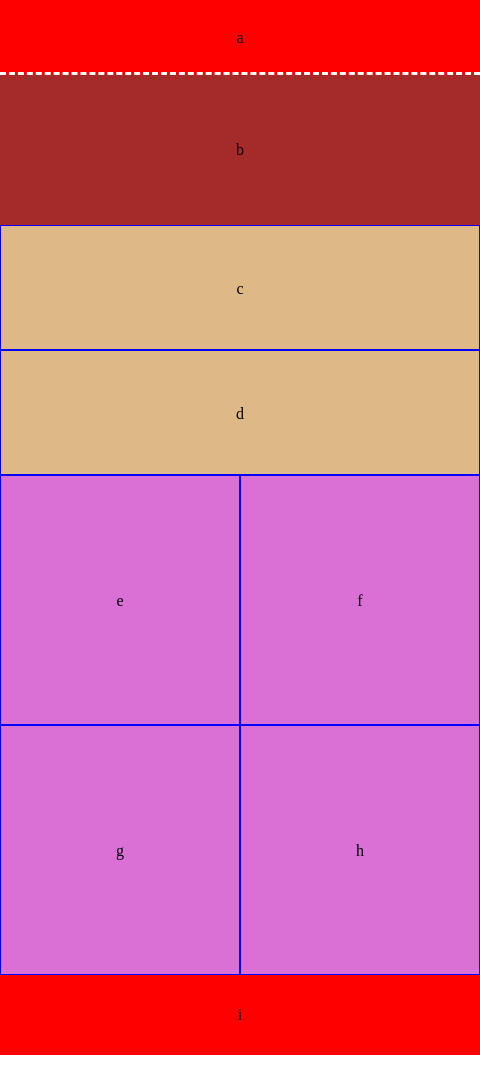
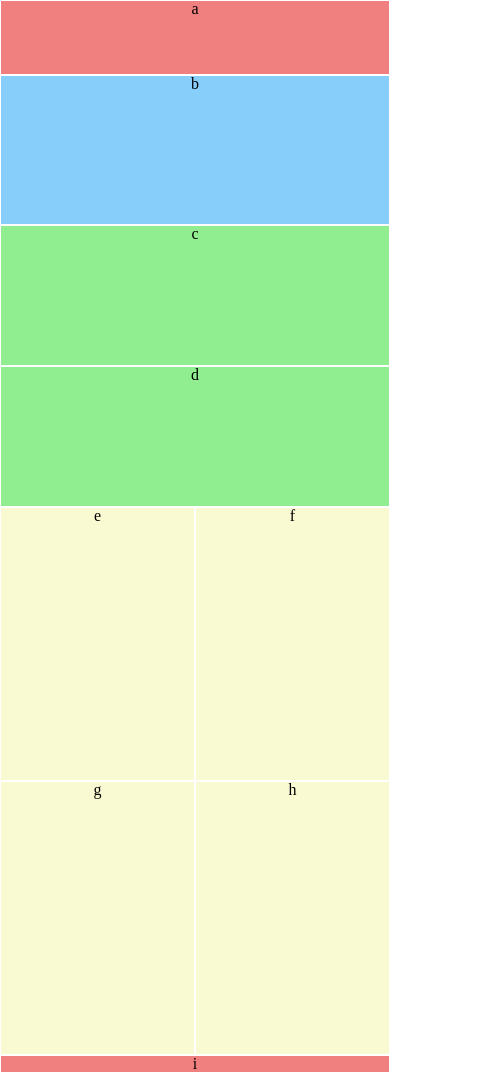
Before and after one commit to TheAgileMCB/lab-01, a plain HTML site: page index.html in a window 390 px wide. Shown: the whole page, 480 px wide, since content can reach past the window. Drawn offline with Linux system fonts and the light colour scheme.

Commit message:
mobile grid layout is acceptable. Footer won't conform to grid constraints

```diff
--- a/css/base.css
+++ b/css/base.css
@@ -4,29 +4,7 @@
 
 body {
   margin: 0 auto;
-  width: 480px;
+  min-width: 200px;
+  max-width: 480px;
+  height: 1055px;
 }
-
-h1 {
-  text-align: center;
-}
-
-header h1 {
-  line-height: 75px;
-}
-
-#site-nav h1 {
-  line-height: 150px;
-}
-
-section h1 {
-  line-height: 125px;
-}
-
-article h1 {
-  line-height: 250px;
-}
-
-footer {
-  line-height: 80px;
-}
--- /dev/null
+++ b/css/grid.css
@@ -0,0 +1,104 @@
+body {
+  display: grid;
+  grid-template-columns: 25% 25% 25% 25%;
+  grid-template-rows: 7.109004739% 14.218009478% 71.090047393% 7.582938388%;
+
+
+}
+
+.header {
+  grid-area: header;
+  background: lightcoral;
+  grid-column: 1 / 5;
+  grid-row: 1 / 2;
+}
+.nav {
+  grid-area: nav;
+  background: lightskyblue;
+  grid-column: 1 / 5;
+  grid-row: 2 / 3;
+}
+.main {
+  width: 100%;
+  display: grid;
+  grid-template-columns: 25% 25% 25% 25%;
+  grid-template-rows: 17% 17% 33% 33%;
+  grid-column: 1 / 5;
+  grid-row: 3 / 5;
+}
+
+.footer {
+  background: lightcoral;
+  grid-column: 1 / 5;
+  grid-row: 5 / 6;
+}
+
+.section{
+  background: lightgreen;
+}
+
+.article {
+  background: lightgoldenrodyellow;
+}
+
+.s1 {
+  grid-column: 1 / 5;
+  grid-row: 1 / 2;
+}
+
+.s2 {
+  grid-column: 1 / 5;
+  grid-row: 2 / 3;
+}
+
+.a1 {
+  grid-column: 1 / 3;
+  grid-row: 3 / 4;
+}
+
+.a2 {
+  grid-column: 3 / 5;
+  grid-row: 3 / 4;
+}
+
+.a3 {
+  grid-column: 1 / 3;
+  grid-row: 4 / 5;
+}
+
+.a4 {
+  grid-column: 3 / 5;
+  grid-row: 4 / 5;
+}
+
+h1 {
+display: flex;
+justify-content: center;
+align-content: center;
+}
+
+
+header, nav, section, article, footer {
+  border: 1px solid white;
+}
+
+@media (min-width: 600px) {
+
+  body {
+    max-width: 800px;
+  }
+
+  .nav {
+    grid-column: 1 / 2;
+    grid-row: 2 / 6;
+  }
+
+  .main{
+    grid-column: 2 / 5;
+    grid-row: 2 / 5
+  }
+
+  .footer {
+    grid-column: 2 / 5;
+  }
+}
--- a/css/layout.css
+++ b/css/layout.css
@@ -28,3 +28,27 @@ height: 80px;
 background: turquoise;
 clear: both;
 }
+
+h1 {
+  text-align: center;
+}
+
+header h1 {
+  line-height: 75px;
+}
+
+#site-nav h1 {
+  line-height: 150px;
+}
+
+section h1 {
+  line-height: 125px;
+}
+
+article h1 {
+  line-height: 250px;
+}
+
+footer {
+  line-height: 80px;
+}
--- a/index.html
+++ b/index.html
@@ -6,39 +6,41 @@
   <title>Page Title!</title>
   <link rel="stylesheet" href="css/reset.css">
   <link rel="stylesheet" href="css/base.css">
-  <link rel="stylesheet" href="css/layout.css">
-  <link rel="stylesheet" href="css/module.css">
+  <!-- <link rel="stylesheet" href="css/layout.css"> -->
+  <!-- <link rel="stylesheet" href="css/module.css"> -->
+  <!-- <link rel="stylesheet" href="css/flexbox.css"> -->
+  <link rel="stylesheet" href="css/grid.css">
+
 </head>
 <body>
-  <header id="header">
+  <header id="header" class="header">
     <h1>a</h1>
   </header>
-    <nav id="site-nav">
+    <nav id="site-nav" class ="nav">
       <h1>b</h1>
     </nav>
-  <main id="main-content">
-    <section>
+  <main id="main-content" class= "main">
+    <section class="section s1">
       <h1>c</h1>
     </section>
-    <section>
+    <section class="section s2">
       <h1>d</h1>
     </section>
-    <article>
+    <article class = "article a1">
       <h1>e</h1>
     </article>
-    <article>
+    <article class = "article a2">
       <h1>f</h1>
     </article>
-    <article>
+    <article class = "article a3">
       <h1>g</h1>
     </article>
-    <article>
+    <article class = "article a4">
       <h1>h</h1>
     </article>
   </main>
-  <footer id="footer">
+  <footer id="footer" class="footer">
     <h1>i</h1>
-
   </footer>
   <!-- <script src="js/app.js"></script> -->
 </body>
```
Also changed, not shown: css/flexbox.css (added).
